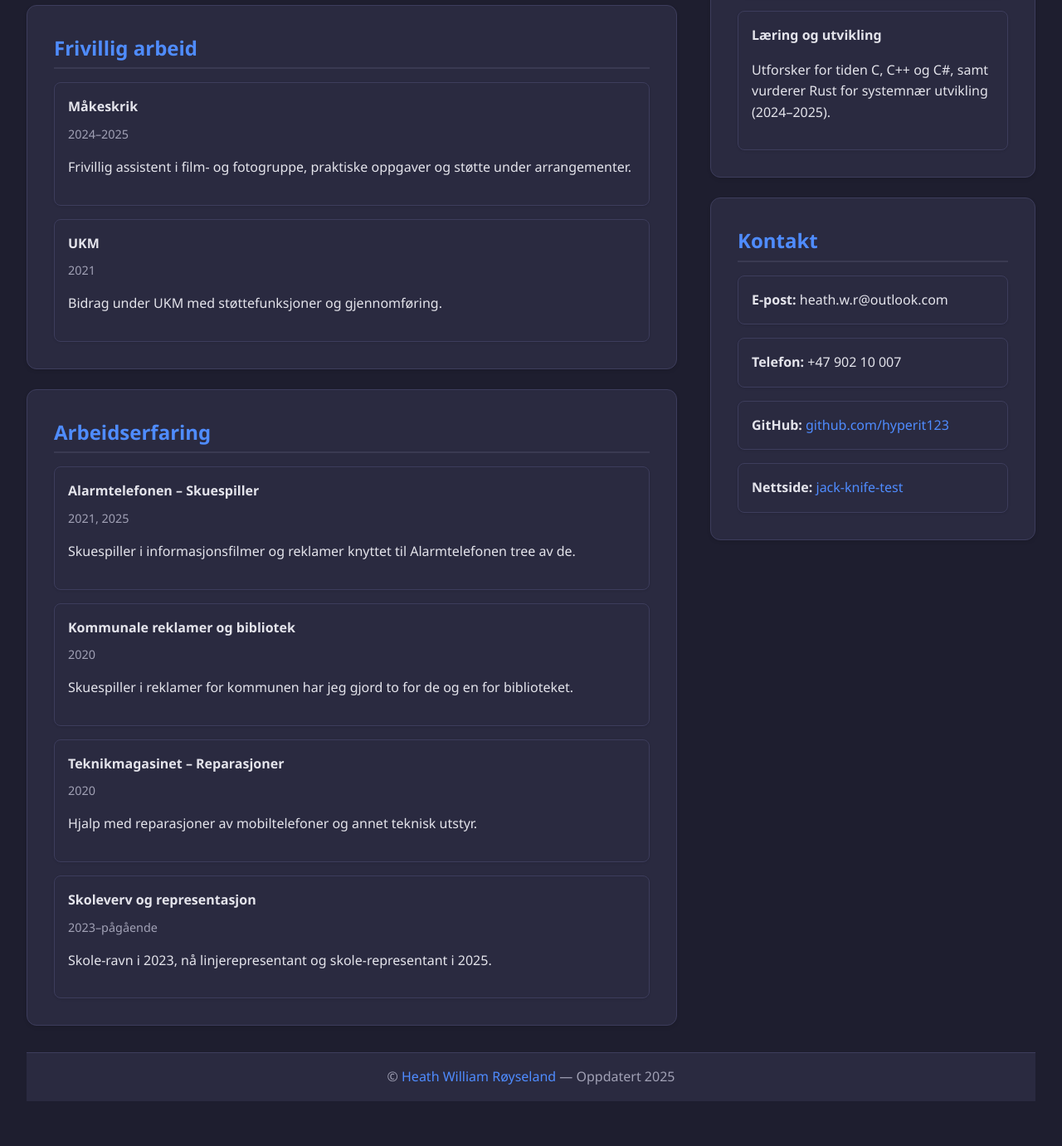
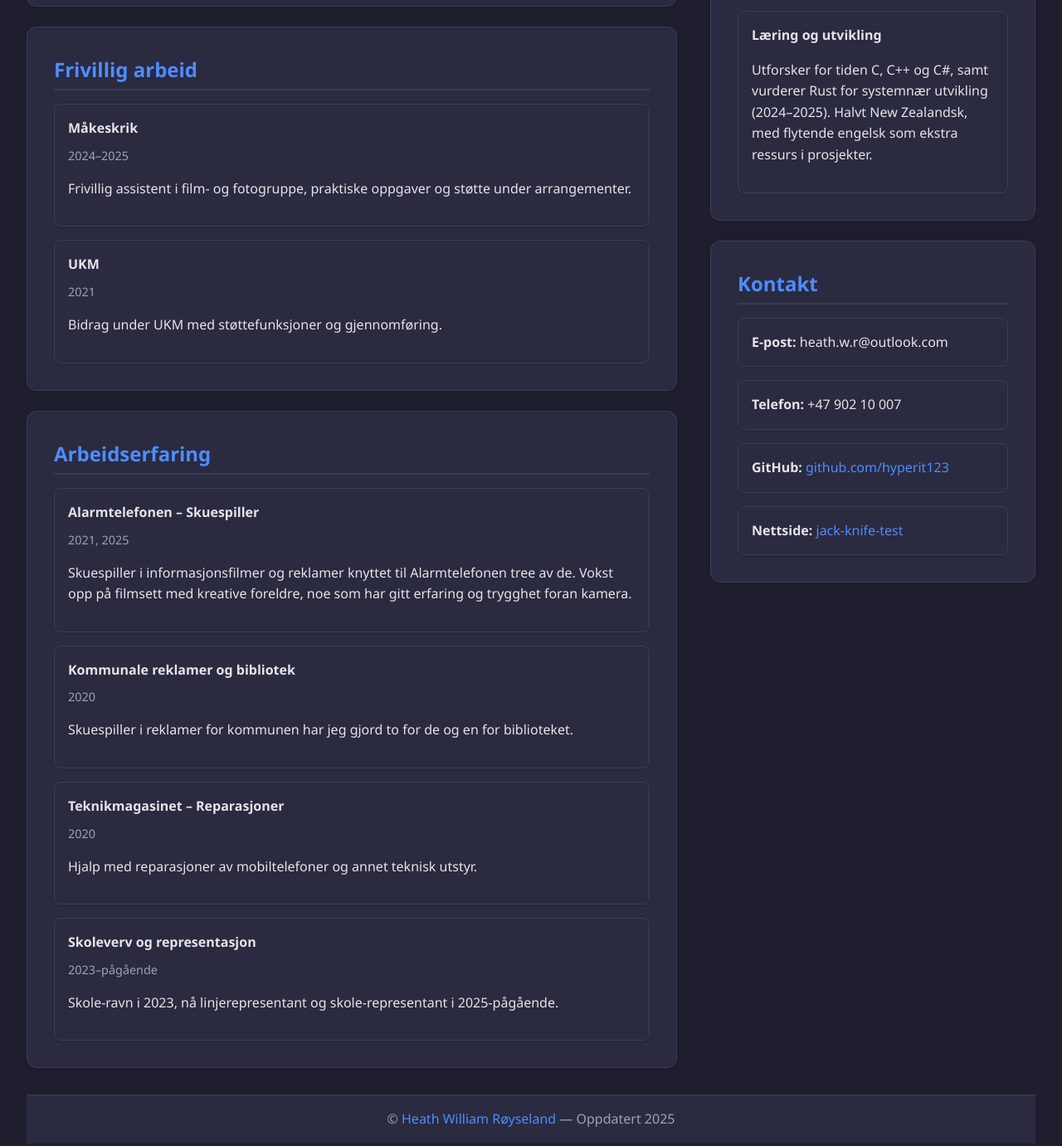
Before and after one commit to hyperit123/cv, a plain HTML site: page index.html in a window 1280 px wide. Shown: the part 1377-2758 px from the top of the page at 83% size. Before the commit the page ends 2736 px from the top, so only its background shows below. Drawn offline with Linux system fonts and the light colour scheme.

Commit message:
Update bio and experience with English proficiency
Added mention of New Zealand heritage and fluent English skills as an asset in projects. Expanded experience descriptions to include background on film set upbringing and clarified ongoing school representation role.

```diff
--- a/index.html
+++ b/index.html
@@ -39,6 +39,7 @@
             i reklame- og informasjonsfilmer, blant annet for Alarmtelefonen (2021 og 2025) og kommunale tjenester.
             Jeg har også jobbet praktisk med reparasjon av telefoner hos Teknikmagasinet.
             Jeg utforsker for tiden C, C++ og C#, samt Rust for systemnær utvikling.
+            Som halvt New Zealandsk bringer jeg flytende engelsk som en ekstra ressurs i prosjekter.
           </p>
         </section>
 
@@ -82,7 +83,8 @@
             <li class="item">
               <p class="item-title">Alarmtelefonen – Skuespiller</p>
               <p class="item-meta">2021, 2025</p>
-              <p>Skuespiller i informasjonsfilmer og reklamer knyttet til Alarmtelefonen tree av de.</p>
+              <p>Skuespiller i informasjonsfilmer og reklamer knyttet til Alarmtelefonen tree av de.
+                 Vokst opp på filmsett med kreative foreldre, noe som har gitt erfaring og trygghet foran kamera.</p>
             </li>
             <li class="item">
               <p class="item-title">Kommunale reklamer og bibliotek</p>
@@ -97,7 +99,7 @@
             <li class="item">
               <p class="item-title">Skoleverv og representasjon</p>
               <p class="item-meta">2023–pågående</p>
-              <p>Skole-ravn i 2023, nå linjerepresentant og skole-representant i 2025.</p>
+              <p>Skole-ravn i 2023, nå linjerepresentant og skole-representant i 2025-pågående.</p>
             </li>
           </ul>
         </section>
@@ -134,7 +136,8 @@
             </li>
             <li class="item">
               <p class="item-title">Læring og utvikling</p>
-              <p>Utforsker for tiden C, C++ og C#, samt vurderer Rust for systemnær utvikling (2024–2025).</p>
+              <p>Utforsker for tiden C, C++ og C#, samt vurderer Rust for systemnær utvikling (2024–2025).
+                 Halvt New Zealandsk, med flytende engelsk som ekstra ressurs i prosjekter.</p>
             </li>
           </ul>
         </section>
```
